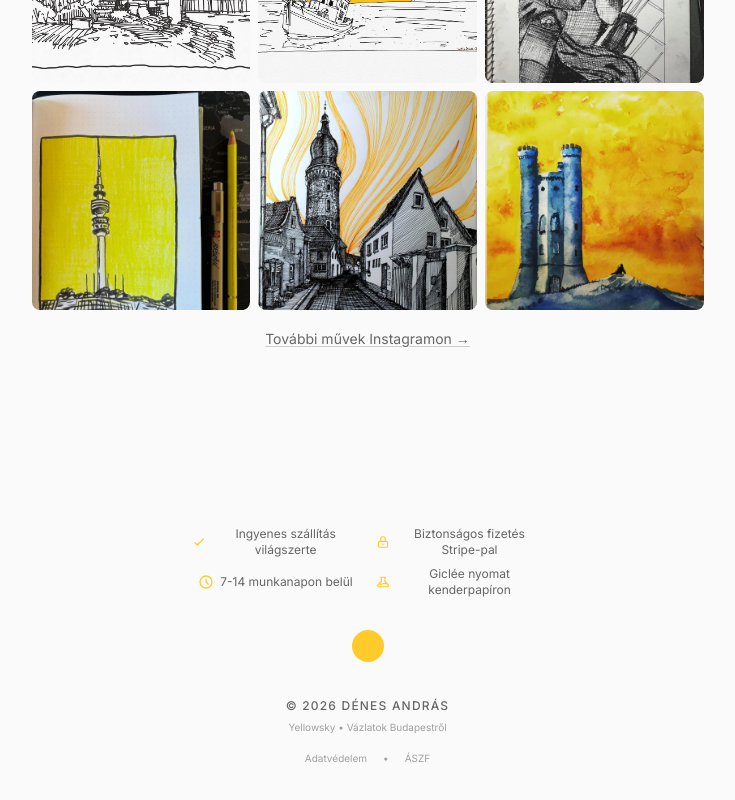
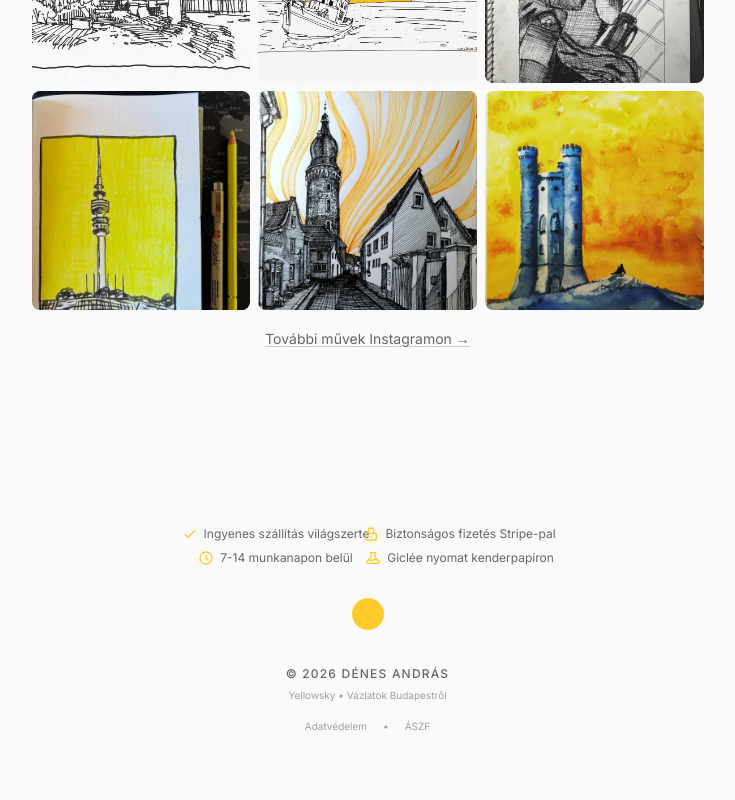
Before and after one commit to denandras/yellowsky, a Next.js app: page / in a window 1280 px wide. Shown: the part 1327-2127 px from the top of the page, without its empty margins (265-1000 px from the left). Built offline with nearby package versions, Linux system fonts and the light colour scheme; no server answers.

Commit message:
fix: prevent text wrapping in footer perks

```diff
--- a/components/home-page-client.tsx
+++ b/components/home-page-client.tsx
@@ -326,25 +326,25 @@ export default function HomePageClient({ initialLanguage, communityPosts = [] }:
         <footer className="bg-background-light py-12 pb-32 text-center">
           {/* Trust signals - 2x2 centered grid */}
           <div className="mb-8 grid grid-cols-2 justify-items-center gap-x-4 gap-y-2 px-4 text-xs text-text-muted max-w-sm mx-auto">
-            <span className="flex items-center gap-1.5">
+            <span className="flex items-center gap-1.5 whitespace-nowrap">
               <svg className="size-4 text-primary" fill="none" viewBox="0 0 24 24" stroke="currentColor" strokeWidth={2}>
                 <path strokeLinecap="round" strokeLinejoin="round" d="M5 13l4 4L19 7" />
               </svg>
               {language === "hu" ? "Ingyenes szállítás világszerte" : "Free worldwide shipping"}
             </span>
-            <span className="flex items-center gap-1.5">
+            <span className="flex items-center gap-1.5 whitespace-nowrap">
               <svg className="size-4 text-primary" fill="none" viewBox="0 0 24 24" stroke="currentColor" strokeWidth={2}>
                 <path strokeLinecap="round" strokeLinejoin="round" d="M12 15v2m-6 4h12a2 2 0 002-2v-6a2 2 0 00-2-2H6a2 2 0 00-2 2v6a2 2 0 002 2zm10-10V7a4 4 0 00-8 0v4h8z" />
               </svg>
               {language === "hu" ? "Biztonságos fizetés Stripe-pal" : "Secure checkout via Stripe"}
             </span>
-            <span className="flex items-center gap-1.5">
+            <span className="flex items-center gap-1.5 whitespace-nowrap">
               <svg className="size-4 text-primary" fill="none" viewBox="0 0 24 24" stroke="currentColor" strokeWidth={2}>
                 <path strokeLinecap="round" strokeLinejoin="round" d="M12 8v4l3 3m6-3a9 9 0 11-18 0 9 9 0 0118 0z" />
               </svg>
               {language === "hu" ? "7-14 munkanapon belül" : "Ships in 7-14 calendar days"}
             </span>
-            <span className="flex items-center gap-1.5">
+            <span className="flex items-center gap-1.5 whitespace-nowrap">
               <svg className="size-4 text-primary" fill="none" viewBox="0 0 24 24" stroke="currentColor" strokeWidth={2}>
                 <path strokeLinecap="round" strokeLinejoin="round" d="M19.428 15.428a2 2 0 00-1.022-.547l-2.387-.477a6 6 0 00-3.86.517l-.318.158a6 6 0 01-3.86.517L6.05 15.21a2 2 0 00-1.806.547M8 4h8l-1 1v5.172a2 2 0 00.586 1.414l5 5c1.26 1.26.367 3.414-1.415 3.414H4.828c-1.782 0-2.674-2.154-1.414-3.414l5-5A2 2 0 009 10.172V5L8 4z" />
               </svg>
```
